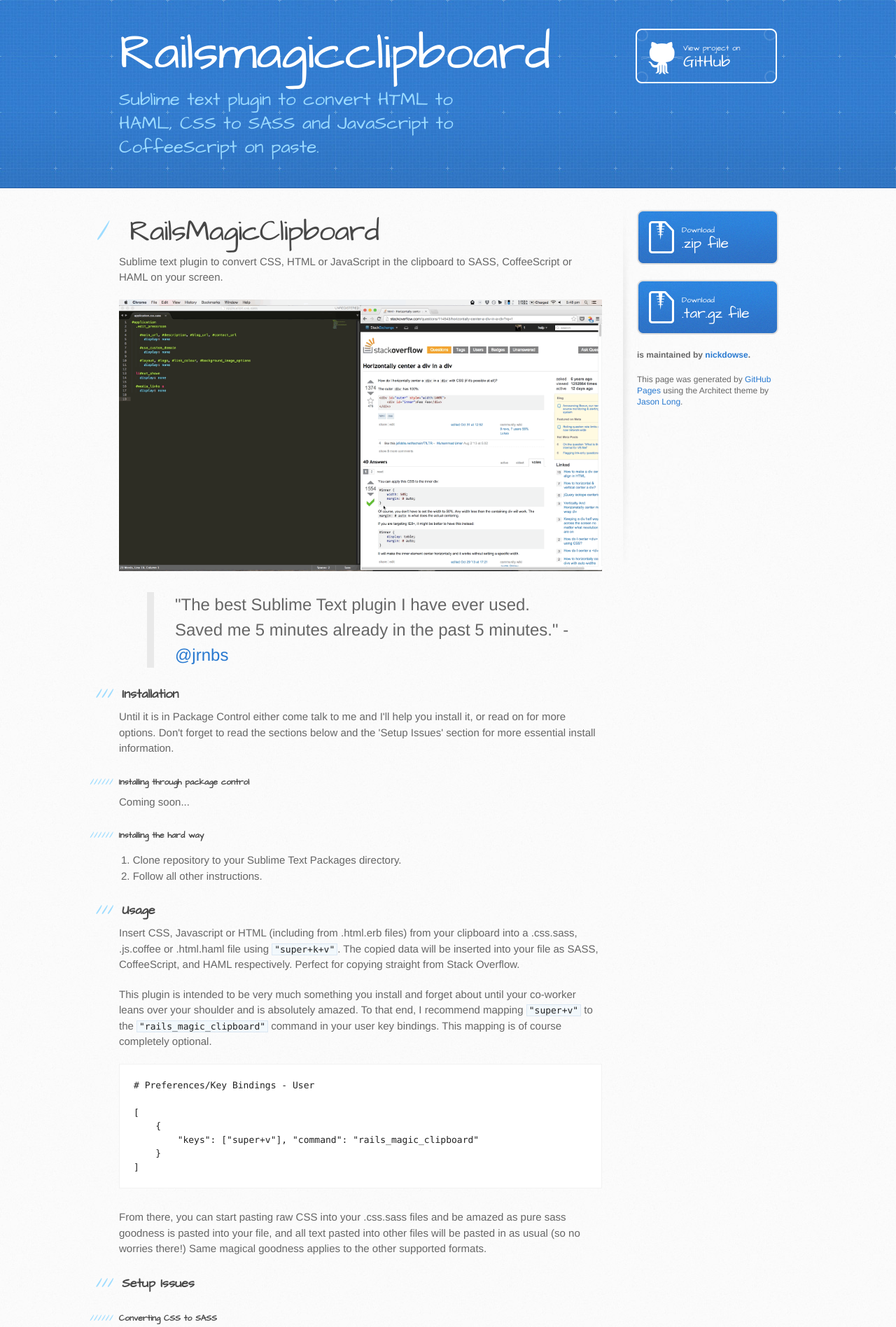
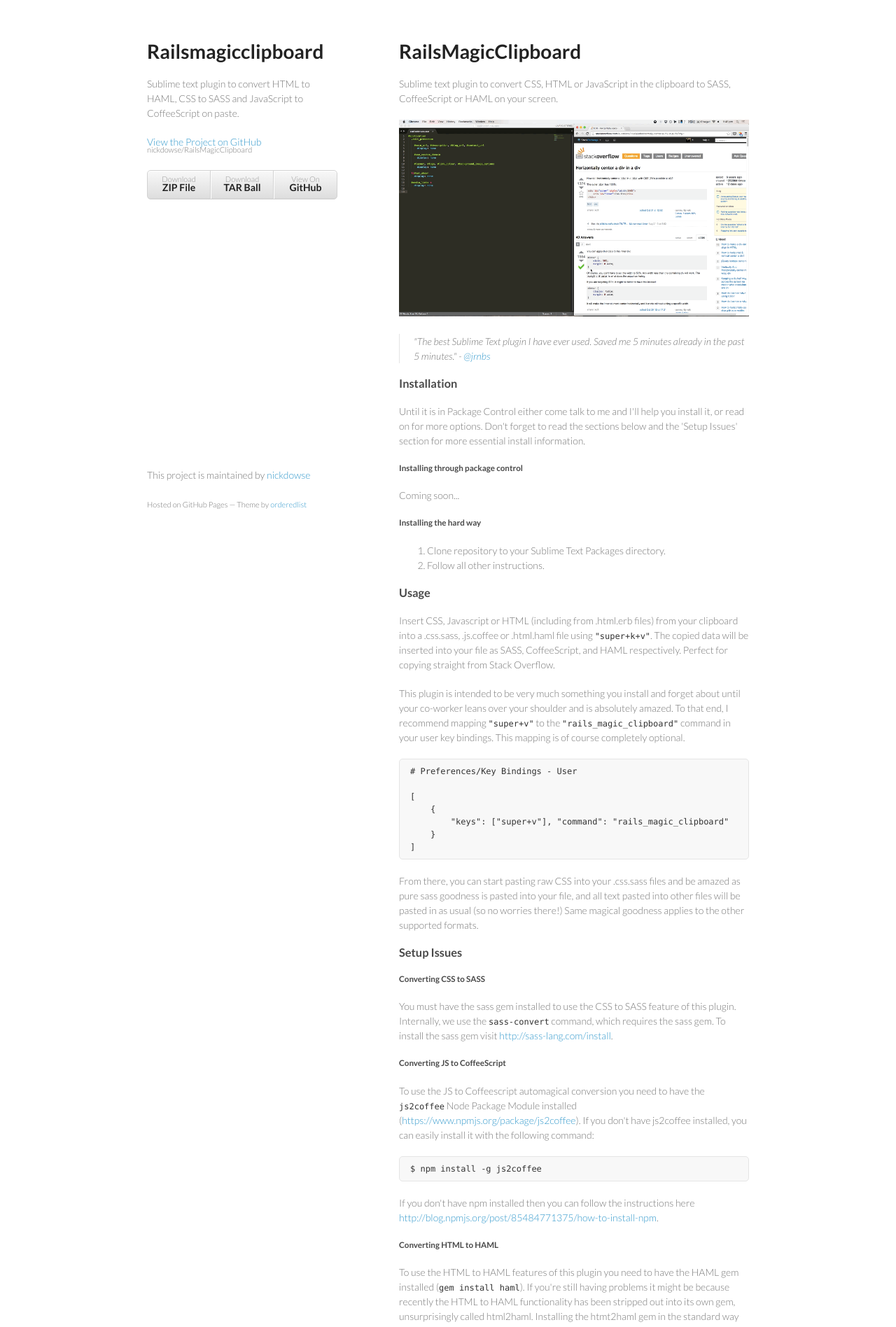
Before and after one commit to nickdowse/RailsMagicClipboard, a plain HTML site: page index.html in a window 1280 px wide. Shown: the top 1896 px of the page at 70% size. Drawn offline with Linux system fonts and the light colour scheme.

Commit message:
Create gh-pages branch via GitHub

```diff
--- a/index.html
+++ b/index.html
@@ -1,34 +1,34 @@
-<!DOCTYPE html>
+<!doctype html>
 <html>
   <head>
-    <meta charset='utf-8'>
+    <meta charset="utf-8">
     <meta http-equiv="X-UA-Compatible" content="chrome=1">
-    <meta name="viewport" content="width=device-width, initial-scale=1, maximum-scale=1">
-    <link href='https://fonts.googleapis.com/css?family=Architects+Daughter' rel='stylesheet' type='text/css'>
-    <link rel="stylesheet" type="text/css" href="stylesheets/stylesheet.css" media="screen">
-    <link rel="stylesheet" type="text/css" href="stylesheets/pygment_trac.css" media="screen">
-    <link rel="stylesheet" type="text/css" href="stylesheets/print.css" media="print">
+    <title>Railsmagicclipboard by nickdowse</title>
 
+    <link rel="stylesheet" href="stylesheets/styles.css">
+    <link rel="stylesheet" href="stylesheets/pygment_trac.css">
+    <meta name="viewport" content="width=device-width, initial-scale=1, user-scalable=no">
     <!--[if lt IE 9]>
     <script src="//html5shiv.googlecode.com/svn/trunk/html5.js"></script>
     <![endif]-->
+  </head>
+  <body>
+    <div class="wrapper">
+      <header>
+        <h1>Railsmagicclipboard</h1>
+        <p>Sublime text plugin to convert HTML to HAML, CSS to SASS and JavaScript to CoffeeScript on paste.</p>
 
-    <title>Railsmagicclipboard by nickdowse</title>
-  </head>
+        <p class="view"><a href="https://github.com/nickdowse/RailsMagicClipboard">View the Project on GitHub <small>nickdowse/RailsMagicClipboard</small></a></p>
 
-  <body>
-    <header>
-      <div class="inner">
-        <h1>Railsmagicclipboard</h1>
-        <h2>Sublime text plugin to convert HTML to HAML, CSS to SASS and JavaScript to CoffeeScript on paste.</h2>
-        <a href="https://github.com/nickdowse/RailsMagicClipboard" class="button"><small>View project on</small> GitHub</a>
-      </div>
-    </header>
 
-    <div id="content-wrapper">
-      <div class="inner clearfix">
-        <section id="main-content">
-          <h1>
+        <ul>
+          <li><a href="https://github.com/nickdowse/RailsMagicClipboard/zipball/master">Download <strong>ZIP File</strong></a></li>
+          <li><a href="https://github.com/nickdowse/RailsMagicClipboard/tarball/master">Download <strong>TAR Ball</strong></a></li>
+          <li><a href="https://github.com/nickdowse/RailsMagicClipboard">View On <strong>GitHub</strong></a></li>
+        </ul>
+      </header>
+      <section>
+        <h1>
 <a id="railsmagicclipboard" class="anchor" href="#railsmagicclipboard" aria-hidden="true"><span class="octicon octicon-link"></span></a>RailsMagicClipboard</h1>
 
 <p>Sublime text plugin to convert CSS, HTML or JavaScript in the clipboard to SASS, CoffeeScript or HAML on your screen.</p>
@@ -45,13 +45,13 @@
 
 <p>Until it is in Package Control either come talk to me and I'll help you install it, or read on for more options. Don't forget to read the sections below and the 'Setup Issues' section for more essential install information.</p>
 
-<h6>
-<a id="installing-through-package-control" class="anchor" href="#installing-through-package-control" aria-hidden="true"><span class="octicon octicon-link"></span></a>Installing through package control</h6>
+<h5>
+<a id="installing-through-package-control" class="anchor" href="#installing-through-package-control" aria-hidden="true"><span class="octicon octicon-link"></span></a>Installing through package control</h5>
 
 <p>Coming soon...</p>
 
-<h6>
-<a id="installing-the-hard-way" class="anchor" href="#installing-the-hard-way" aria-hidden="true"><span class="octicon octicon-link"></span></a>Installing the hard way</h6>
+<h5>
+<a id="installing-the-hard-way" class="anchor" href="#installing-the-hard-way" aria-hidden="true"><span class="octicon octicon-link"></span></a>Installing the hard way</h5>
 
 <ol>
 <li>Clone repository to your Sublime Text Packages directory.</li>
@@ -78,13 +78,13 @@
 <h3>
 <a id="setup-issues" class="anchor" href="#setup-issues" aria-hidden="true"><span class="octicon octicon-link"></span></a>Setup Issues</h3>
 
-<h6>
-<a id="converting-css-to-sass" class="anchor" href="#converting-css-to-sass" aria-hidden="true"><span class="octicon octicon-link"></span></a>Converting CSS to SASS</h6>
+<h5>
+<a id="converting-css-to-sass" class="anchor" href="#converting-css-to-sass" aria-hidden="true"><span class="octicon octicon-link"></span></a>Converting CSS to SASS</h5>
 
 <p>You must have the sass gem installed to use the CSS to SASS feature of this plugin. Internally, we use the <code>sass-convert</code> command, which requires the sass gem. To install the sass gem visit <a href="http://sass-lang.com/install">http://sass-lang.com/install</a>.</p>
 
-<h6>
-<a id="converting-js-to-coffeescript" class="anchor" href="#converting-js-to-coffeescript" aria-hidden="true"><span class="octicon octicon-link"></span></a>Converting JS to CoffeeScript</h6>
+<h5>
+<a id="converting-js-to-coffeescript" class="anchor" href="#converting-js-to-coffeescript" aria-hidden="true"><span class="octicon octicon-link"></span></a>Converting JS to CoffeeScript</h5>
 
 <p>To use the JS to Coffeescript automagical conversion you need to have the <code>js2coffee</code> Node Package Module installed (<a href="https://www.npmjs.org/package/js2coffee">https://www.npmjs.org/package/js2coffee</a>). If you don't have js2coffee installed, you can easily install it with the following command:</p>
 
@@ -92,13 +92,13 @@
 
 <p>If you don't have npm installed then you can follow the instructions here <a href="http://blog.npmjs.org/post/85484771375/how-to-install-npm">http://blog.npmjs.org/post/85484771375/how-to-install-npm</a>. </p>
 
-<h6>
-<a id="converting-html-to-haml" class="anchor" href="#converting-html-to-haml" aria-hidden="true"><span class="octicon octicon-link"></span></a>Converting HTML to HAML</h6>
+<h5>
+<a id="converting-html-to-haml" class="anchor" href="#converting-html-to-haml" aria-hidden="true"><span class="octicon octicon-link"></span></a>Converting HTML to HAML</h5>
 
 <p>To use the HTML to HAML features of this plugin you need to have the HAML gem installed (<code>gem install haml</code>). If you're still having problems it might be because recently the HTML to HAML functionality has been stripped out into its own gem, unsurprisingly called html2haml. Installing the htmt2haml gem in the standard way (<code>gem install html2haml</code>) should fix the issue. If not, raise a github issue with me! Unfortunately at the moment erb flavoured HTML will not be parsed correctly.</p>
 
-<h6>
-<a id="ruby-version-managers" class="anchor" href="#ruby-version-managers" aria-hidden="true"><span class="octicon octicon-link"></span></a>Ruby Version Managers</h6>
+<h5>
+<a id="ruby-version-managers" class="anchor" href="#ruby-version-managers" aria-hidden="true"><span class="octicon octicon-link"></span></a>Ruby Version Managers</h5>
 
 <p>If you are using RVM or rbenv etc, then you will need to set the path in settings, as RVM/rbenv modify the environment path, which messes with sublimes use of the path.</p>
 
@@ -116,25 +116,23 @@
 <p>There is an issue with the paths and RVM/rbenv. Sublime Text will not load with the correct paths to find Sass if it is not loaded from the command line. At the moment I am not sure what to do about it, and am happy to hear ideas. The same issue is occuring here <a href="https://github.com/badsyntax/SassBeautify/issues/53">https://github.com/badsyntax/SassBeautify/issues/53</a>. You can get around this by opening Sublime Text from the command line, or, if you're hardcore and want to solve the issue permanently, you can follow these instructions: <a href="http://unix.stackexchange.com/questions/89076/how-to-set-the-path-osx-applications-use/89077#89077">http://unix.stackexchange.com/questions/89076/how-to-set-the-path-osx-applications-use/89077#89077</a>.</p>
 
 <p>If you find more, create an issue or let me know on twitter (<a href="http://www.twitter.com/nmdowse" title="Nick Dowse twitter">@nmdowse</a>). Most of the hard work was done by the creators and maintainers of SassBeautify, another great Sublime Text Plugin. So, thanks to them!</p>
-        </section>
-
-        <aside id="sidebar">
-          <a href="https://github.com/nickdowse/RailsMagicClipboard/zipball/master" class="button">
-            <small>Download</small>
-            .zip file
-          </a>
-          <a href="https://github.com/nickdowse/RailsMagicClipboard/tarball/master" class="button">
-            <small>Download</small>
-            .tar.gz file
-          </a>
-
-          <p class="repo-owner"><a href="https://github.com/nickdowse/RailsMagicClipboard"></a> is maintained by <a href="https://github.com/nickdowse">nickdowse</a>.</p>
-
-          <p>This page was generated by <a href="https://pages.github.com">GitHub Pages</a> using the Architect theme by <a href="https://twitter.com/jasonlong">Jason Long</a>.</p>
-        </aside>
-      </div>
+      </section>
+      <footer>
+        <p>This project is maintained by <a href="https://github.com/nickdowse">nickdowse</a></p>
+        <p><small>Hosted on GitHub Pages &mdash; Theme by <a href="https://github.com/orderedlist">orderedlist</a></small></p>
+      </footer>
     </div>
-
+    <script src="javascripts/scale.fix.js"></script>
+              <script type="text/javascript">
+            var gaJsHost = (("https:" == document.location.protocol) ? "https://ssl." : "http://www.");
+            document.write(unescape("%3Cscript src='" + gaJsHost + "google-analytics.com/ga.js' type='text/javascript'%3E%3C/script%3E"));
+          </script>
+          <script type="text/javascript">
+            try {
+              var pageTracker = _gat._getTracker("UA-50341819-1");
+            pageTracker._trackPageview();
+            } catch(err) {}
+          </script>
 
   </body>
 </html>
--- /dev/null
+++ b/stylesheets/styles.css
@@ -0,0 +1,255 @@
+@import url(https://fonts.googleapis.com/css?family=Lato:300italic,700italic,300,700);
+
+body {
+  padding:50px;
+  font:14px/1.5 Lato, "Helvetica Neue", Helvetica, Arial, sans-serif;
+  color:#777;
+  font-weight:300;
+}
+
+h1, h2, h3, h4, h5, h6 {
+  color:#222;
+  margin:0 0 20px;
+}
+
+p, ul, ol, table, pre, dl {
+  margin:0 0 20px;
+}
+
+h1, h2, h3 {
+  line-height:1.1;
+}
+
+h1 {
+  font-size:28px;
+}
+
+h2 {
+  color:#393939;
+}
+
+h3, h4, h5, h6 {
+  color:#494949;
+}
+
+a {
+  color:#39c;
+  font-weight:400;
+  text-decoration:none;
+}
+
+a small {
+  font-size:11px;
+  color:#777;
+  margin-top:-0.6em;
+  display:block;
+}
+
+.wrapper {
+  width:860px;
+  margin:0 auto;
+}
+
+blockquote {
+  border-left:1px solid #e5e5e5;
+  margin:0;
+  padding:0 0 0 20px;
+  font-style:italic;
+}
+
+code, pre {
+  font-family:Monaco, Bitstream Vera Sans Mono, Lucida Console, Terminal;
+  color:#333;
+  font-size:12px;
+}
+
+pre {
+  padding:8px 15px;
+  background: #f8f8f8;
+  border-radius:5px;
+  border:1px solid #e5e5e5;
+  overflow-x: auto;
+}
+
+table {
+  width:100%;
+  border-collapse:collapse;
+}
+
+th, td {
+  text-align:left;
+  padding:5px 10px;
+  border-bottom:1px solid #e5e5e5;
+}
+
+dt {
+  color:#444;
+  font-weight:700;
+}
+
+th {
+  color:#444;
+}
+
+img {
+  max-width:100%;
+}
+
+header {
+  width:270px;
+  float:left;
+  position:fixed;
+}
+
+header ul {
+  list-style:none;
+  height:40px;
+
+  padding:0;
+
+  background: #eee;
+  background: -moz-linear-gradient(top, #f8f8f8 0%, #dddddd 100%);
+  background: -webkit-gradient(linear, left top, left bottom, color-stop(0%,#f8f8f8), color-stop(100%,#dddddd));
+  background: -webkit-linear-gradient(top, #f8f8f8 0%,#dddddd 100%);
+  background: -o-linear-gradient(top, #f8f8f8 0%,#dddddd 100%);
+  background: -ms-linear-gradient(top, #f8f8f8 0%,#dddddd 100%);
+  background: linear-gradient(top, #f8f8f8 0%,#dddddd 100%);
+
+  border-radius:5px;
+  border:1px solid #d2d2d2;
+  box-shadow:inset #fff 0 1px 0, inset rgba(0,0,0,0.03) 0 -1px 0;
+  width:270px;
+}
+
+header li {
+  width:89px;
+  float:left;
+  border-right:1px solid #d2d2d2;
+  height:40px;
+}
+
+header ul a {
+  line-height:1;
+  font-size:11px;
+  color:#999;
+  display:block;
+  text-align:center;
+  padding-top:6px;
+  height:40px;
+}
+
+strong {
+  color:#222;
+  font-weight:700;
+}
+
+header ul li + li {
+  width:88px;
+  border-left:1px solid #fff;
+}
+
+header ul li + li + li {
+  border-right:none;
+  width:89px;
+}
+
+header ul a strong {
+  font-size:14px;
+  display:block;
+  color:#222;
+}
+
+section {
+  width:500px;
+  float:right;
+  padding-bottom:50px;
+}
+
+small {
+  font-size:11px;
+}
+
+hr {
+  border:0;
+  background:#e5e5e5;
+  height:1px;
+  margin:0 0 20px;
+}
+
+footer {
+  width:270px;
+  float:left;
+  position:fixed;
+  bottom:50px;
+}
+
+@media print, screen and (max-width: 960px) {
+
+  div.wrapper {
+    width:auto;
+    margin:0;
+  }
+
+  header, section, footer {
+    float:none;
+    position:static;
+    width:auto;
+  }
+
+  header {
+    padding-right:320px;
+  }
+
+  section {
+    border:1px solid #e5e5e5;
+    border-width:1px 0;
+    padding:20px 0;
+    margin:0 0 20px;
+  }
+
+  header a small {
+    display:inline;
+  }
+
+  header ul {
+    position:absolute;
+    right:50px;
+    top:52px;
+  }
+}
+
+@media print, screen and (max-width: 720px) {
+  body {
+    word-wrap:break-word;
+  }
+
+  header {
+    padding:0;
+  }
+
+  header ul, header p.view {
+    position:static;
+  }
+
+  pre, code {
+    word-wrap:normal;
+  }
+}
+
+@media print, screen and (max-width: 480px) {
+  body {
+    padding:15px;
+  }
+
+  header ul {
+    display:none;
+  }
+}
+
+@media print {
+  body {
+    padding:0.4in;
+    font-size:12pt;
+    color:#444;
+  }
+}
```
Also changed, not shown: javascripts/scale.fix.js (added, +17 -0 lines), params.json (+1 -1 lines).
